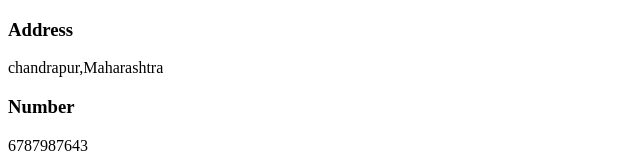
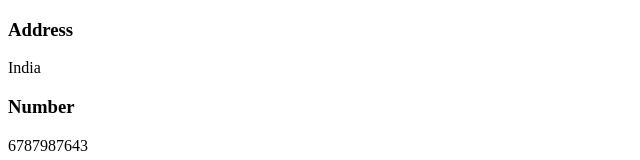
Before and after one commit to jammy2427/cv, a plain HTML site: page Contact.html in a window 1280 px wide. Shown: the top 160 px of the page, without its empty margins (0-640 px from the left). Drawn offline with Linux system fonts and the light colour scheme.

Commit message:
Update Contact.html

```diff
--- a/Contact.html
+++ b/Contact.html
@@ -8,7 +8,7 @@
 
 <body>
   <h3>Address</h3>
-  <p>chandrapur,Maharashtra</p>
+  <p>India</p>
   <h3>Number</h3>
   <p>6787987643</p>
   <form class="" action="mailto:singhrohitbe12@gmail.com" method="post" enctype="text/plain">
```
